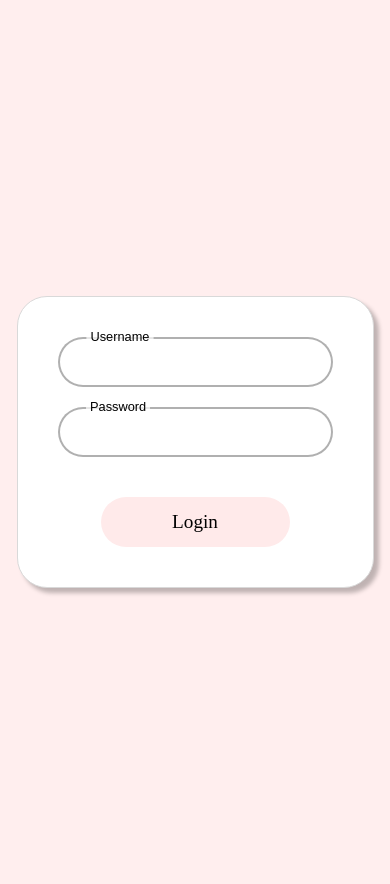
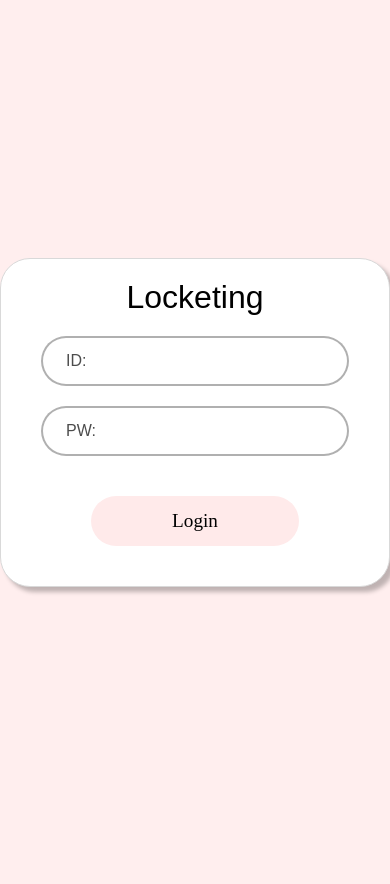
Before and after one commit to Gayeon07/locker_management, a Django app: page / in a window 390 px wide. After the commit the page ends 594 px from the top, so only its background shows below. Run offline with Django 5.2, Linux system fonts and the light colour scheme.

Commit message:
fix exchange error

```diff
--- a/lockers/templates/lockers/login.html
+++ b/lockers/templates/lockers/login.html
@@ -2,25 +2,121 @@
 <html>
 <head>
     <title>Login</title>
-    {% load static %}
-    <link rel="stylesheet" href="{% static 'css/style.css' %}">
+    <style>
+        body {
+            margin: 0;
+            padding: 0;
+            font-family: 'DNF Bit Bit v2', sans-serif;
+            display: flex;
+            justify-content: center;
+            align-items: center;
+            height: 100vh;
+            background-color: rgba(255, 238, 238, 1);
+        }
+        .container {
+            background-color: rgba(255, 255, 255, 1);
+            width: 90%;
+            max-width: 600px;
+            padding: 20px;
+            box-shadow: 5px 5px 4px rgba(0, 0, 0, 0.25);
+            border-radius: 30px;
+            border: 1px solid rgba(217, 217, 217, 1);
+            text-align: center;
+        }
+        .title {
+            color: rgba(0, 0, 0, 1);
+            font-size: 3em;
+            margin-bottom: 20px;
+        }
+        .input-container {
+            margin: 20px 0;
+            position: relative;
+            width: calc(100% - 40px);
+            margin-left: auto;
+            margin-right: auto;
+        }
+        .input-label {
+            position: absolute;
+            top: 50%;
+            left: 20px;
+            transform: translateY(-50%);
+            background: rgba(255, 255, 255, 0.7);
+            padding: 0 5px;
+            color: rgba(0, 0, 0, 0.7);
+            font-size: 1em;
+            pointer-events: none;
+            transition: 0.2s;
+        }
+        .input-field {
+            width: 100%;
+            height: 50px;
+            border-radius: 30px;
+            border: 2px solid rgba(99, 99, 99, 0.5);
+            padding: 10px 20px;
+            font-size: 1em;
+            outline: none;
+            background-color: rgba(255, 255, 255, 0.7);
+            box-sizing: border-box;
+        }
+        .input-field:focus {
+            background-color: rgba(255, 255, 255, 0.9);
+            border-color: rgba(99, 99, 99, 0.7);
+        }
+        .input-field:focus + .input-label,
+        .input-field:not(:placeholder-shown) + .input-label {
+            top: 0;
+            transform: translateY(-50%) scale(0.8);
+            color: rgba(0, 0, 0, 1);
+        }
+        .submit-button {
+            width: 60%;
+            height: 50px;
+            margin: 20px 0;
+            border-radius: 30px;
+            border: none;
+            background-color: rgb(255, 234, 234);
+            font-size: 1.5em;
+            cursor: pointer;
+            font-family: 'DNF Bit Bit v2';
+            transition: background-color 0.3s ease;
+        }
+        .submit-button:hover {
+            background-color: rgb(255, 200, 200);
+        }
+        .error-message {
+            color: red;
+            margin-top: 10px;
+        }
+        @media (max-width: 600px) {
+            .title {
+                font-size: 2em;
+            }
+            .input-field {
+                font-size: 0.9em;
+            }
+            .submit-button {
+                font-size: 1.2em;
+            }
+        }
+    </style>
 </head>
-<body class="login-page">
+<body>
     <div class="container">
+        <span class="title">Locketing</span>
         <form method="post">
-            {% csrf_token %} <!-- CSRF protection token -->
+            {% csrf_token %}
             <div class="input-container">
-                <input type="text" name="username" id="username" class="input-field" required>
-                <label class="input-label" for="username">Username</label>
+                <input type="text" name="username" id="username" class="input-field" placeholder=" " required>
+                <label class="input-label" for="username">ID:</label>
             </div>
             <div class="input-container">
-                <input type="password" name="password" id="password" class="input-field" required>
-                <label class="input-label" for="password">Password</label>
+                <input type="password" name="password" id="password" class="input-field" placeholder=" " required>
+                <label class="input-label" for="password">PW:</label>
             </div>
             <button type="submit" class="submit-button">Login</button>
         </form>
         {% if error %}
-            <p>{{ error }}</p> <!-- Display errors if login fails -->
+            <p class="error-message">{{ error }}</p>
         {% endif %}
     </div>
 </body>
```
Also changed, not shown: lockers/static/js/script.js (+32 -9 lines), lockers/templates/lockers/notifications.html (+88 -6 lines).
